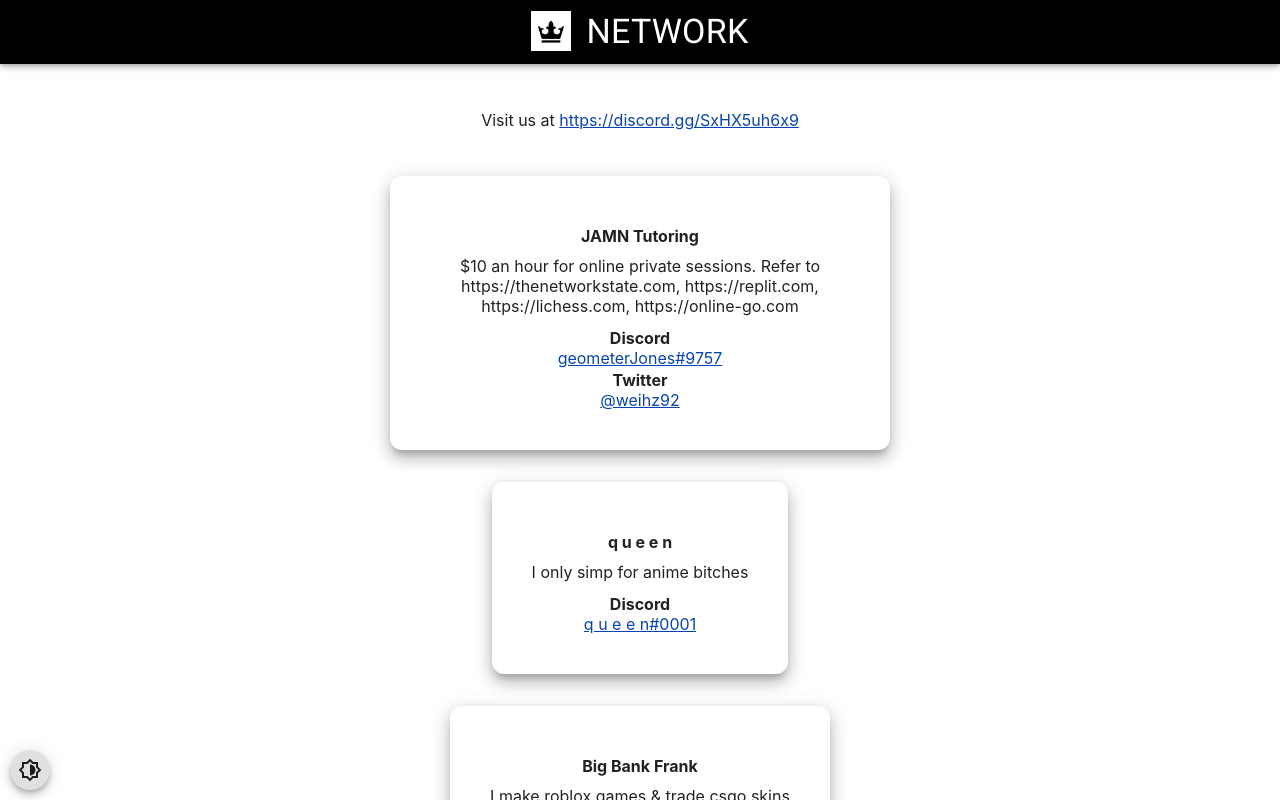
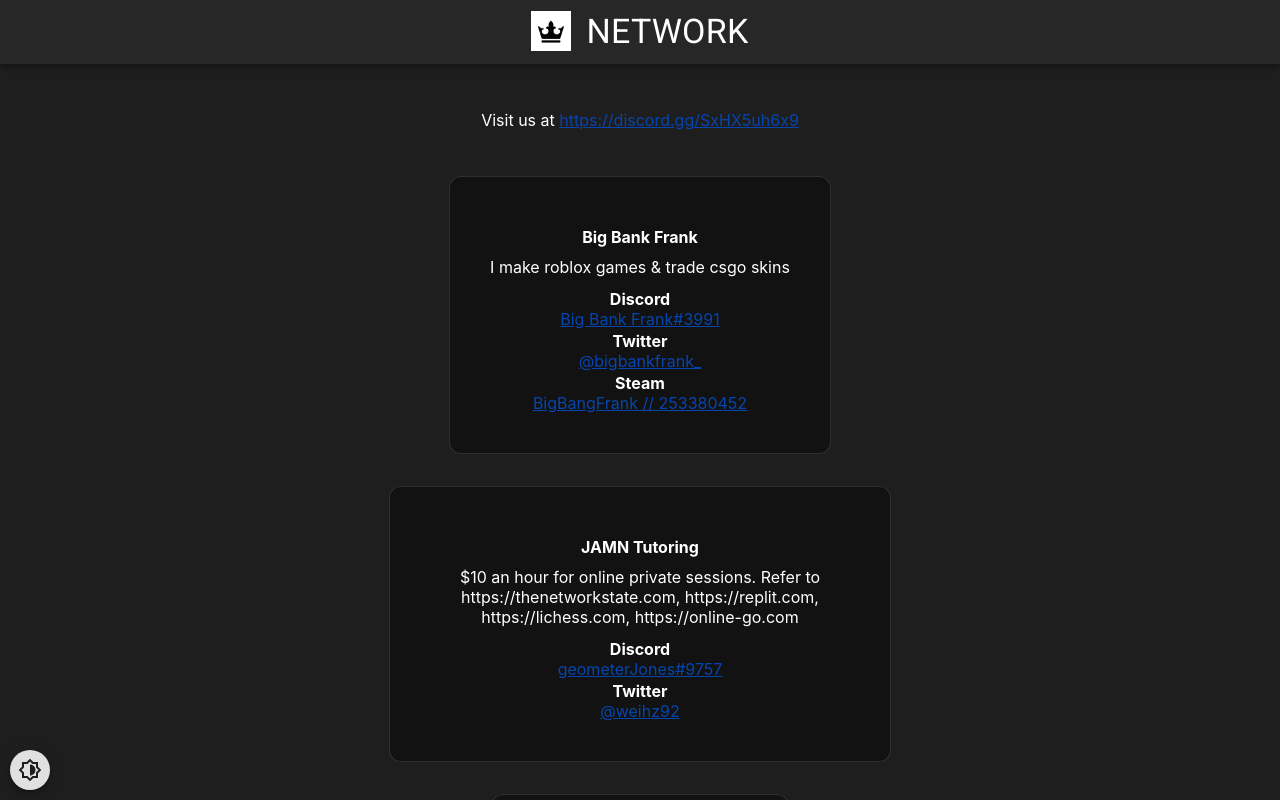
Before and after one commit to hzwei92/network, a React (Create React App) app: page / in a window 1280 px wide. Shown: the top 800 px of the page. Built offline with nearby package versions, Linux system fonts and the light colour scheme.

Commit message:
fix shuffling, set dark mode auto

```diff
--- a/src/App.tsx
+++ b/src/App.tsx
@@ -57,12 +57,8 @@
 
 function App() {
   console.log('app')
-  const [mode, setMode] = useState<PaletteMode>(window.matchMedia('(prefers-color-scheme: dark)').matches ? 'dark' : 'light');
-  const [profs, setProfs] = useState<Prof[]>(profiles);
-
-  useEffect(() => {
-    setProfs(shuffle(profs));
-  }, []);
+  const [mode, setMode] = useState<PaletteMode>('dark');
+  const [profs] = useState<Prof[]>(shuffle(profiles));
 
   const theme = createTheme({
     palette: {
```
